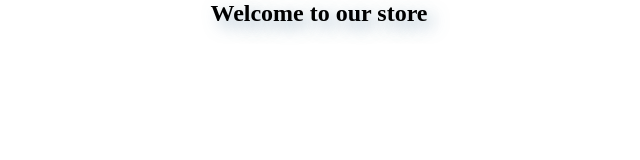
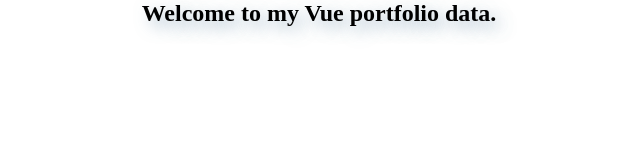
Before and after one commit to codjoelmayer/eompData, a plain HTML site: page index.html in a window 1280 px wide. Shown: the whole page, without its empty margins (321-961 px from the left). Drawn offline with Linux system fonts and the light colour scheme.

Commit message:
Updated content

```diff
--- a/index.html
+++ b/index.html
@@ -8,7 +8,7 @@
 </head>
 <body>
     <div class="container">
-        <h2>Welcome to our store</h2>
+        <h2>Welcome to my Vue portfolio data.</h2>
     </div>
 </body>
 </html>
```
